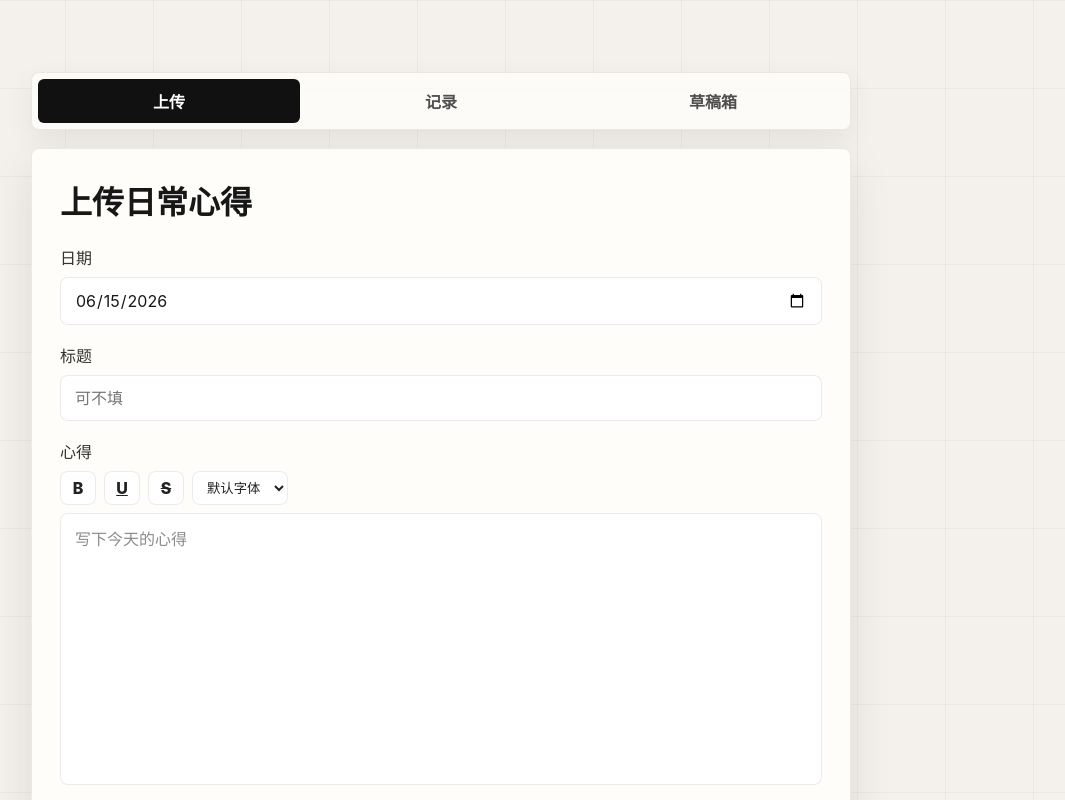
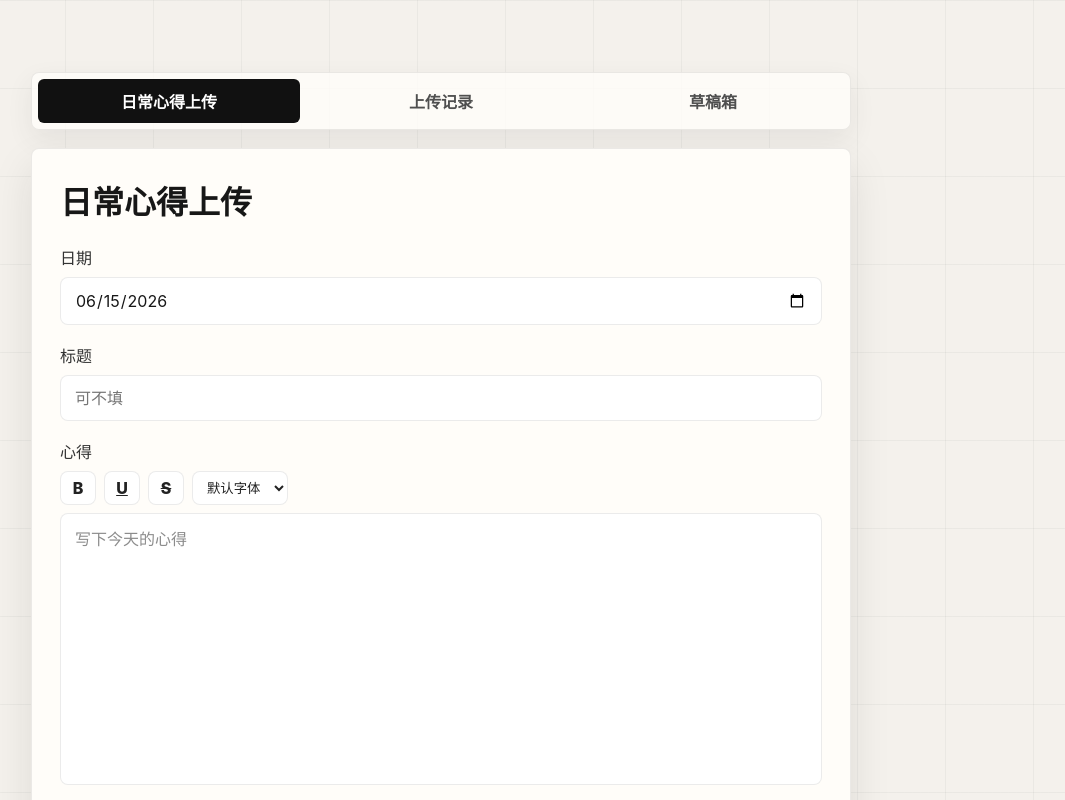
Before and after one commit to cjx200110-lgtm/internship-journey, a Next.js app: page /admin in a window 1280 px wide. Shown: the top 800 px of the page, without its empty margins (199-1264 px from the left). Built offline with nearby package versions, Linux system fonts and the light colour scheme.

Commit message:
Rename admin modules

```diff
--- a/app/components/AdminTabs.js
+++ b/app/components/AdminTabs.js
@@ -6,8 +6,8 @@ import AdminReflectionRecords from "@/app/components/AdminReflectionRecords";
 import MonthlyReportEditor from "@/app/components/MonthlyReportEditor";
 
 const tabs = [
-  { id: "upload", label: "上传" },
-  { id: "records", label: "记录" },
+  { id: "upload", label: "日常心得上传" },
+  { id: "records", label: "上传记录" },
   { id: "drafts", label: "草稿箱" }
 ];
 
@@ -34,7 +34,7 @@ export default function AdminTabs() {
       <section className="admin-panel" role="tabpanel">
         {activeTab === "upload" ? (
           <>
-            <h1>上传日常心得</h1>
+            <h1>日常心得上传</h1>
             <AdminForm />
           </>
         ) : null}
```
